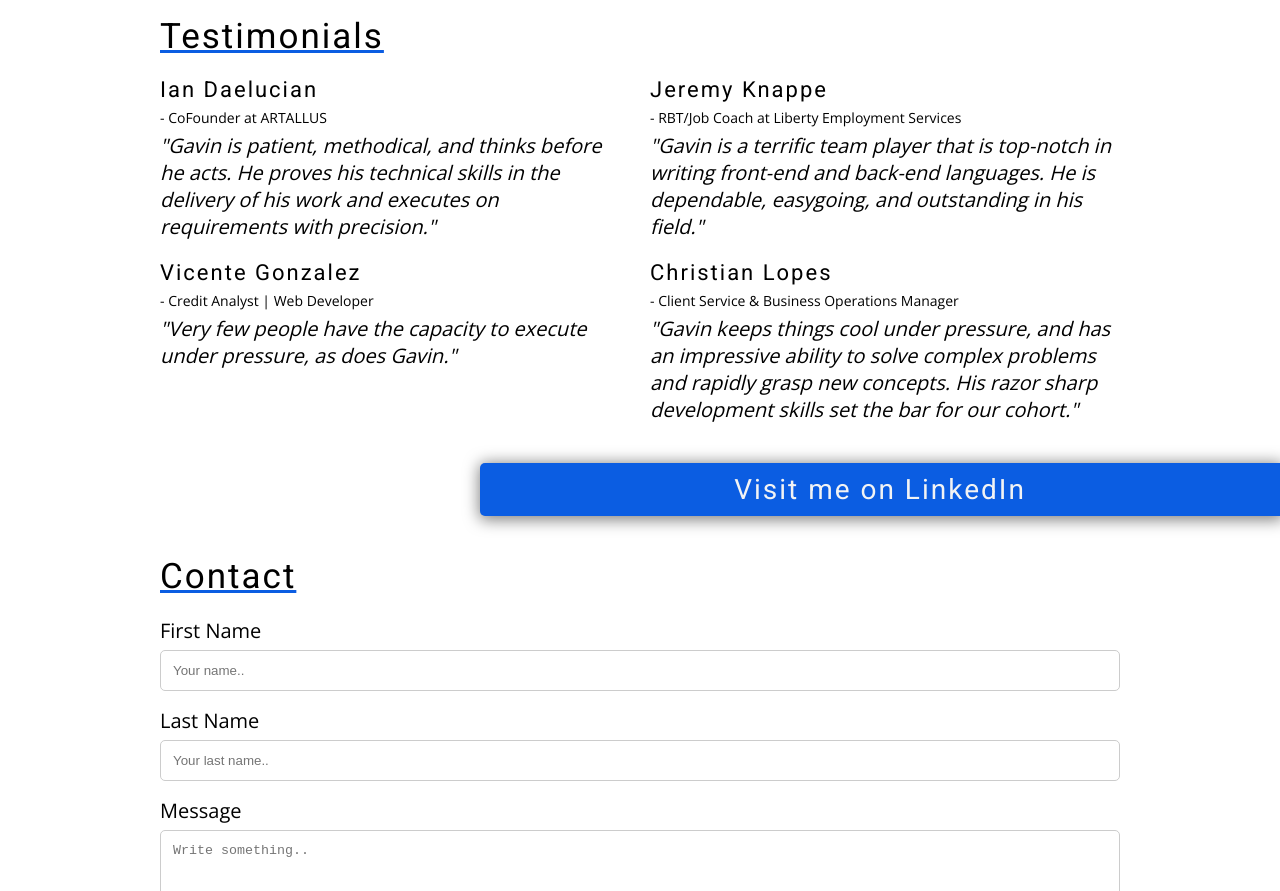
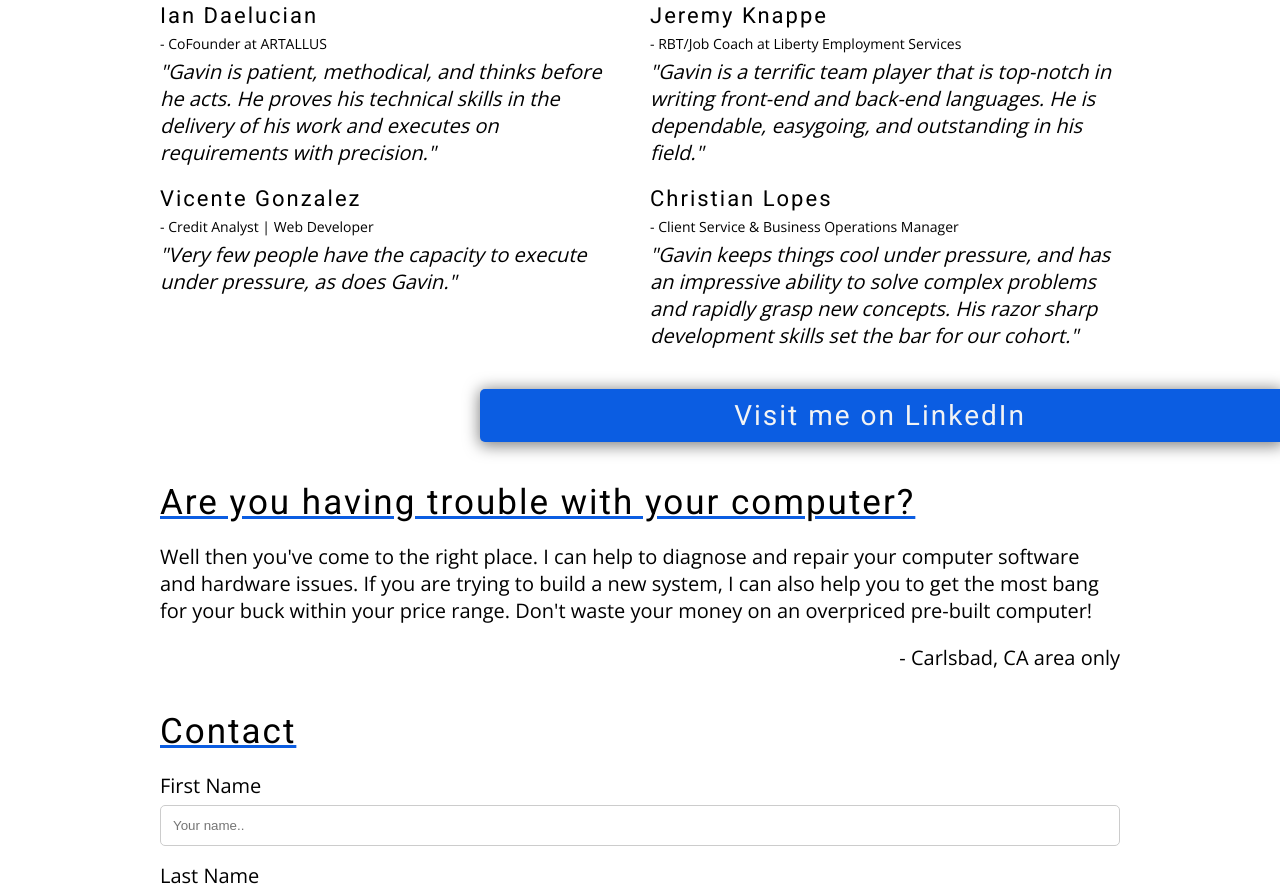
Before and after one commit to gavinquirk/gq-web, a website built with webpack: page src/index.html in a window 1280 px wide. Shown: the part 1701-2592 px from the top of the page. Built offline with nearby package versions, Linux system fonts and the light colour scheme.

Commit message:
added computer repair section, minor text changes

```diff
--- a/src/css/style.css
+++ b/src/css/style.css
@@ -239,7 +239,7 @@ nav a {
   padding-bottom: 0px;
 }
 
-#introduction > img {
+#introduction>img {
   margin-top: 80px;
 }
 
@@ -272,14 +272,12 @@ nav a {
 
 /* Skills */
 #skills {
-  background: linear-gradient(
-    180deg,
-    var(--color-primary-medium) 50%,
-    var(--color-white) 50%
-  );
+  background: linear-gradient(180deg,
+      var(--color-primary-medium) 50%,
+      var(--color-white) 50%);
 }
 
-#skills > .subcontainer {
+#skills>.subcontainer {
   background-color: #fff;
   display: flex;
   justify-content: space-evenly;
@@ -289,23 +287,23 @@ nav a {
   box-shadow: var(--default-box-shadow);
 }
 
-#skills > .subcontainer > div {
+#skills>.subcontainer>div {
   display: flex;
   flex-direction: column;
   align-items: center;
 }
 
-#skills > .subcontainer i {
+#skills>.subcontainer i {
   font-size: 50px;
   padding-bottom: 20px;
   color: var(--color-primary-medium);
 }
 
-#skills > .subcontainer li {
+#skills>.subcontainer li {
   padding: 5px 0px;
 }
 
-#skills > .subcontainer ul li::before {
+#skills>.subcontainer ul li::before {
   content: '\2022';
   color: var(--color-primary-medium);
   font-weight: bold;
@@ -347,17 +345,17 @@ nav a {
   grid-gap: 20px;
 }
 
-.testimonial > h6 {
+.testimonial>h6 {
   margin-bottom: 0px;
 }
 
-.testimonial > span {
+.testimonial>span {
   display: inline-block;
   font-size: var(--text-small);
   margin-bottom: 5px;
 }
 
-.testimonial > p {
+.testimonial>p {
   font-style: italic;
 }
 
@@ -365,8 +363,7 @@ nav a {
 #linkedin .subcontainer {
   grid-column: 4 / -1;
   background-color: var(--color-primary-medium);
-  border-radius: var(--default-border-radius) 0px 0px
-    var(--default-border-radius);
+  border-radius: var(--default-border-radius) 0px 0px var(--default-border-radius);
   color: var(--font-light);
   display: flex;
   justify-content: center;
@@ -378,6 +375,32 @@ nav a {
 #linkedin .subcontainer h4 {
   margin-bottom: 0;
 }
+
+/* Repair */
+/* #repair {
+  background-color: var(--color-primary-medium);
+  color: var(--font-light);
+} */
+
+#repair h2 {
+  text-align: left;
+}
+
+#repair p {
+  margin-bottom: var(--bottom-margin);
+}
+
+#repair .location-box {
+  display: flex;
+  flex-direction: column;
+  justify-content: right;
+}
+
+#repair span {
+  margin-left: auto;
+  margin-right: 0;
+}
+
 
 /* Contact */
 /* Override contact inputs */
@@ -398,11 +421,11 @@ nav a {
   color: var(--font-light);
 }
 
-#certifications > .subcontainer {
+#certifications>.subcontainer {
   display: flex;
 }
 
-#certifications > .subcontainer img {
+#certifications>.subcontainer img {
   width: 20%;
 }
 
@@ -540,13 +563,13 @@ nav a {
     display: none;
   }
 
-  #linkedin > .subcontainer {
+  #linkedin>.subcontainer {
     border-radius: var(--default-border-radius);
   }
 }
 
 @media only screen and (max-width: 650px) {
-  #introduction > img {
+  #introduction>img {
     margin-top: 75px;
   }
 
@@ -554,21 +577,21 @@ nav a {
     display: none;
   }
 
-  #skills > .subcontainer {
+  #skills>.subcontainer {
     flex-direction: column;
   }
 
-  #skills > .subcontainer > div {
+  #skills>.subcontainer>div {
     display: block;
     text-align: center;
   }
 
-  #skills > .subcontainer ul {
+  #skills>.subcontainer ul {
     text-align: left;
     margin-left: 20px;
   }
 
-  #skills > .subcontainer > .frontend {
+  #skills>.subcontainer>.frontend {
     margin-bottom: 20px;
   }
 
@@ -582,7 +605,7 @@ nav a {
 }
 
 @media only screen and (max-width: 500px) {
-  #introduction > img {
+  #introduction>img {
     margin-top: 50px;
   }
 
@@ -591,7 +614,7 @@ nav a {
     margin-left: 40px;
   }
 
-  #linkedin > .subcontainer {
+  #linkedin>.subcontainer {
     grid-column: 2 / -1;
   }
 }
--- a/src/index.html
+++ b/src/index.html
@@ -19,6 +19,7 @@
 
   gtag('config', 'G-MPSJ8HFWYG');
 </script>
+
 <body>
   <div class="outer-container">
     <div class="inner-container">
@@ -29,6 +30,7 @@
           <li><a href="#skills">Skills</a></li>
           <li><a href="#portfolio">Portfolio</a></li>
           <li><a href="#testimonials">Testimonials</a></li>
+          <li><a href="#repair">Computers</a></li>
           <li><a href="#contact">Contact</a></li>
           <li><a href="https://www.linkedin.com/in/gavin-quirk/" target="_blank">LinkedIn</a></li>
           <li><a href="https://github.com/gavinquirk" target="_blank">Github</a></li>
@@ -53,14 +55,8 @@
         <div class="subcontainer">
           <h2>My name's Gavin. Nice to meet you</h2>
           <p>
-            I am a freelance web developer based in California, and I create
-            everything from simple personal sites to complex and customized
-            full-stack applications.
-          </p>
-          <p>
-            I like to use modern and compatable
-            technologies, allowing for the creation of fast and beautiful
-            websites.
+            I am a freelance web developer and computer technician based in Carlsbad, California. I love to create
+            web applications and build computers.
           </p>
         </div>
       </section>
@@ -82,7 +78,7 @@
             <h5>Back End</h5>
             <ul>
               <li>Web APIs</li>
-              <li>Third Party APIs</li>
+              <li>Business Logic</li>
               <li>Database Design</li>
               <li>JavaScript, Python, PHP, C#</li>
             </ul>
@@ -158,6 +154,20 @@
           </a>
         </div>
       </section>
+      <!-- Computer Repair -->
+      <section id="repair">
+        <div class="subcontainer">
+          <h2 class="primary-underline">Are you having trouble with your computer?</h2>
+          <p>
+            Well then you've come to the right place. I can help to diagnose and repair your computer software and
+            hardware issues. If you are trying to build a new system, I can also help you to get the most bang for your
+            buck within your price range. Don't waste your money on an overpriced pre-built computer!
+          </p>
+          <div class="location-box">
+            <span>- Carlsbad, CA area only</span>
+          </div>
+        </div>
+      </section>
       <!-- Contact -->
       <section id="contact">
         <div class="subcontainer">
```
Also changed, not shown: 1 other file.
